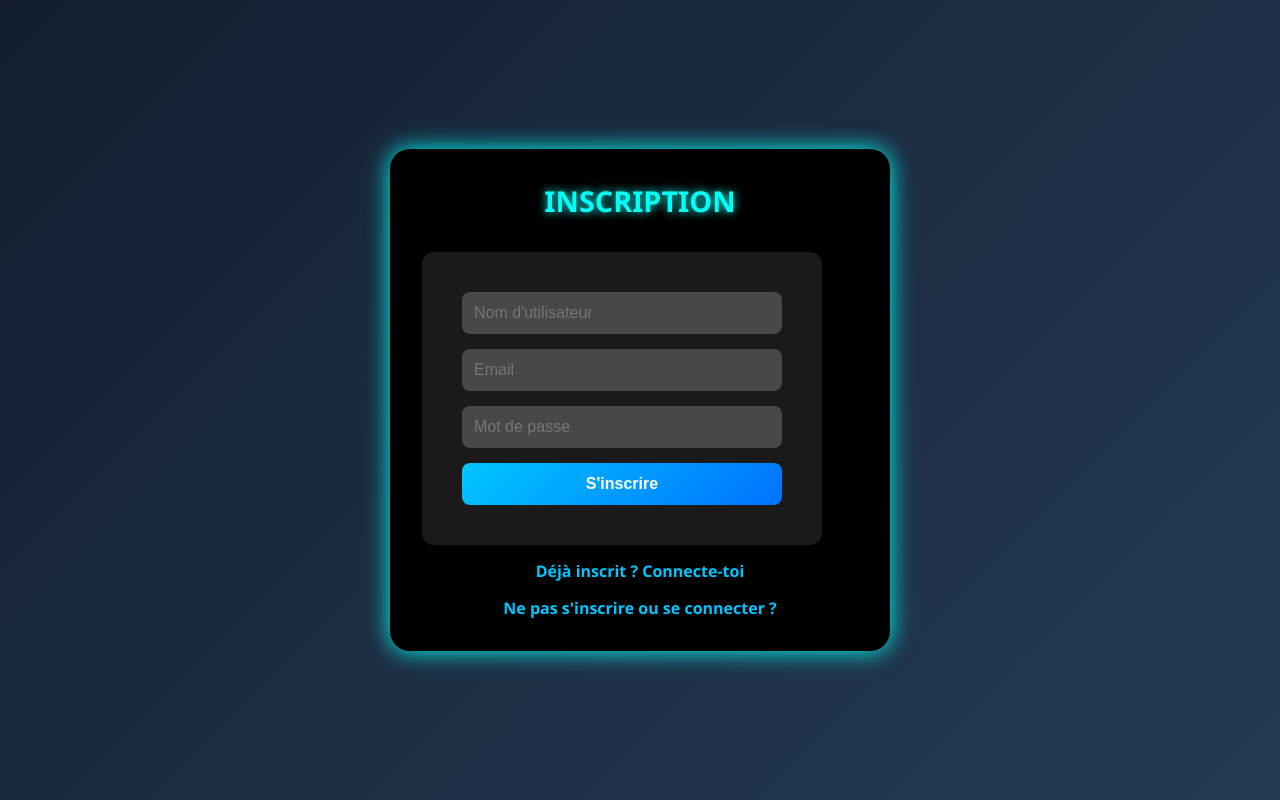
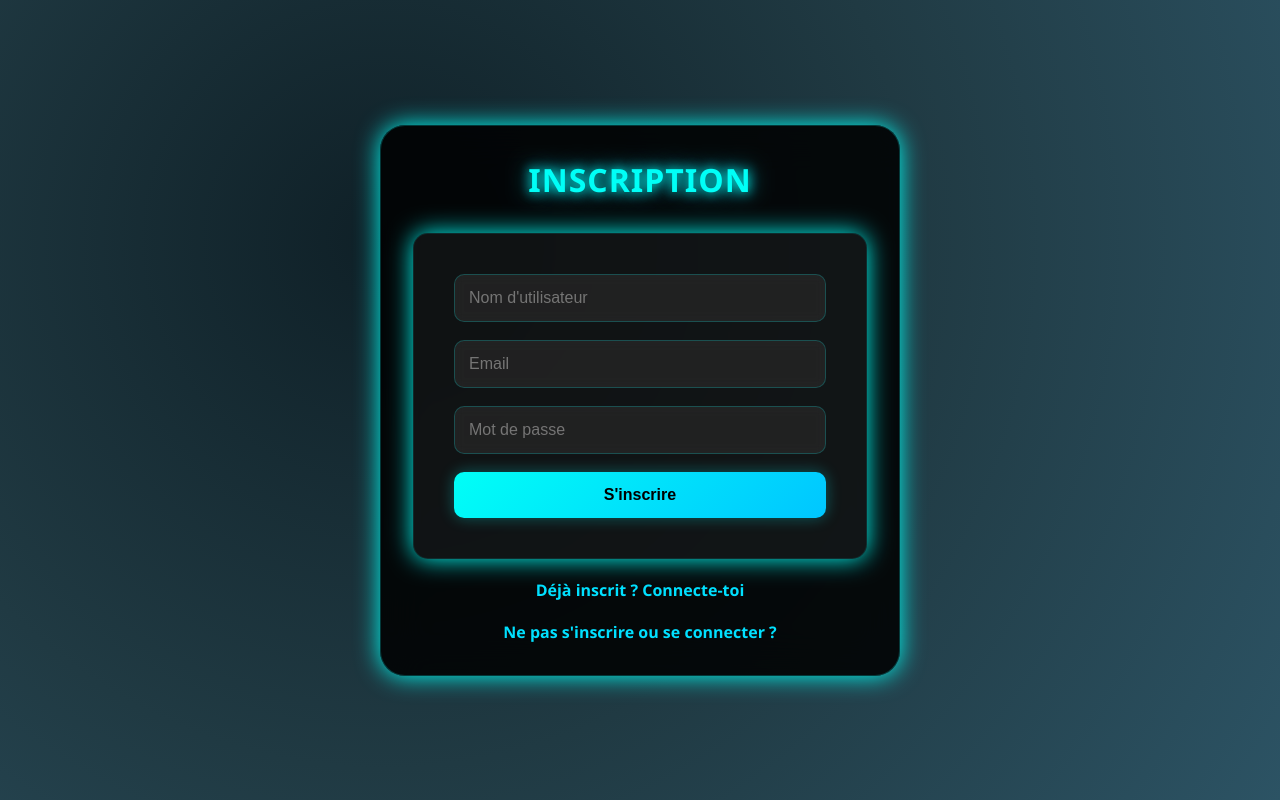
Before and after one commit to anthocote19/Internet-Movies-DataBase, a PHP site: page /pages/register.php in a window 1280 px wide. Run offline with PHP 8.4, Linux system fonts and the light colour scheme.

Commit message:
added new styles for register.css

```diff
--- a/pages/register.css
+++ b/pages/register.css
@@ -1,4 +1,3 @@
-
 * {
   margin: 0;
   padding: 0;
@@ -7,111 +6,105 @@
 
 body {
   font-family: 'Segoe UI', Tahoma, Geneva, Verdana, sans-serif;
-    background: linear-gradient(135deg, #141e30, #243b55);
+  background: radial-gradient(circle at 30% 30%, #0f2027, #203a43, #2c5364);
   color: #ffffff;
   min-height: 100vh;
   display: flex;
   align-items: center;
   justify-content: center;
   padding: 2rem;
+  overflow-x: hidden;
+
 }
-
 
 .register-wrapper {
   width: 100%;
-    max-width: 500px;
+  max-width: 520px;
   padding: 2rem;
-    background: black;
-    backdrop-filter: blur(12px);
-    border-radius: 20px;
+  background: rgba(0, 0, 0, 0.85);
+  border-radius: 25px;
   box-shadow: 0 0 25px #00fff7;
-    animation: fadeIn 0.8s ease-in-out;
+  backdrop-filter: blur(20px);
+  animation: fadeIn 1s ease-in-out;
+  border: 1px solid rgba(0, 255, 255, 0.2);
 }
-
 
 h2 {
   color: #00fff7;
   margin-bottom: 2rem;
   text-align: center;
-    font-size: 1.8rem;
+  font-size: 2rem;
   font-weight: bold;
-    text-shadow: 0 0 10px #00fff7;
+  text-shadow: 0 0 12px #00fff7, 0 0 22px #00bcd4;
+  letter-spacing: 1px;
 }
 
-
 form {
-    background-color: rgba(255, 255, 255, 0.1);
-    backdrop-filter: blur(10px);
+  background-color: rgba(255, 255, 255, 0.05);
   padding: 40px;
-    border-radius: 12px;
-    box-shadow: 0 4px 10px rgba(0, 0, 0, 0.2);
-    width: 100%;
-    max-width: 400px;
-    box-sizing: border-box;
+  border-radius: 15px;
+  box-shadow: 0 0 25px #00fff7;;
   text-align: center;
+  border: 1px solid rgba(0, 255, 255, 0.1);
 }
-
-
 
 input {
   width: 100%;
-    padding: 12px;
-    margin-bottom: 15px;
-    border: none;
-    border-radius: 8px;
-    background-color: rgba(255, 255, 255, 0.2);
-    color: black;
+  padding: 14px;
+  margin-bottom: 18px;
+  border: 1px solid rgba(0, 255, 255, 0.2);
+  border-radius: 10px;
+  background-color: rgba(255, 255, 255, 0.08);
+  color: #ffffff;
   font-size: 16px;
-    transition: 0.3s;
+  transition: 0.3s ease;
+  backdrop-filter: blur(5px);
 }
-
 
 input:focus {
   outline: none;
-    background-color: rgba(255, 255, 255, 0.3);
-    box-shadow: 0 0 10px rgba(0, 123, 255, 0.8);
-    color: #333333;
+  background-color: rgba(0, 255, 255, 0.1);
+  box-shadow: 0 0 15px #00fff7, 0 0 5px #00bcd4 inset;
+  border-color: #00fff7;
 }
 
-
-
 .error {
-    color: #e74c3c;
-    background-color: #fceae9;
-    border: 1px solid #e0b4b4;
-    padding: 10px;
-    border-radius: 8px;
+  color: #ff4b5c;
+  background-color: rgba(255, 75, 92, 0.1);
+  border: 1px solid rgba(255, 75, 92, 0.4);
+  padding: 12px;
+  border-radius: 10px;
   margin-top: 15px;
-    text-align: center;
   font-weight: bold;
+  text-shadow: 0 0 5px #ff4b5c;
   animation: shake 0.4s ease;
 }
 
-
 button {
   width: 100%;
-    padding: 12px;
-    background: linear-gradient(135deg, #00c6ff, #0072ff);
-    color: white;
+  padding: 14px;
+  background: linear-gradient(135deg, #00fff7, #00c6ff);
+  color: #000;
   border: none;
-    border-radius: 8px;
-    cursor: pointer;
+  border-radius: 10px;
   font-size: 16px;
   font-weight: bold;
-    transition: 0.3s;
+  cursor: pointer;
+  transition: 0.4s ease;
+  box-shadow: 0 0 15px rgba(0, 255, 255, 0.3);
 }
 
 button:hover {
-    background: linear-gradient(135deg, #0072ff, #00c6ff);
-    box-shadow: 0 0 15px rgba(0, 123, 255, 0.8);
+  background: linear-gradient(135deg, #00c6ff, #00fff7);
+  box-shadow: 0 0 25px #00fff7, 0 0 5px #00c6ff inset;
+  transform: translateY(-2px);
 }
-
 
 a {
   display: block;
   text-align: center;
-    margin-top: 15px;
-    color: #00c6ff;
+  margin-top: 20px;
+  color: #00e0ff;
   text-decoration: none;
   font-weight: bold;
   transition: 0.3s;
@@ -119,9 +112,8 @@ input:focus {
 
 a:hover {
   text-decoration: underline;
-    color: #0072ff;
+  color: #00bcd4;
 }
-
 
 @keyframes fadeIn {
   from {
@@ -134,7 +126,6 @@ input:focus {
   }
 }
 
-
 @keyframes shake {
   0% { transform: translateX(0); }
   25% { transform: translateX(-5px); }
@@ -143,14 +134,14 @@ input:focus {
   100% { transform: translateX(0); }
 }
 
-  /* Responsive */
+
 @media (max-width: 500px) {
   .register-wrapper {
     padding: 1.5rem;
   }
 
   h2 {
-      font-size: 1.5rem;
+    font-size: 1.6rem;
   }
 
   input, button {
```
Lines whose indentation alone changed are shown as unchanged.
